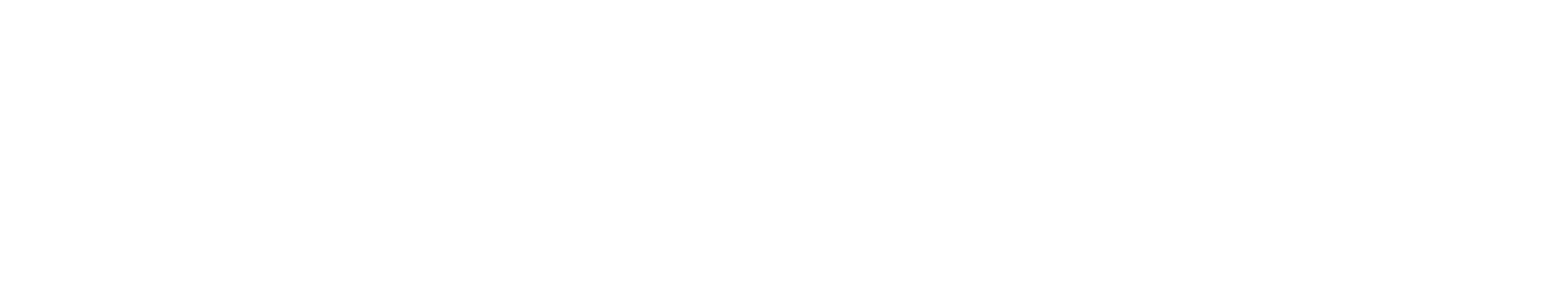
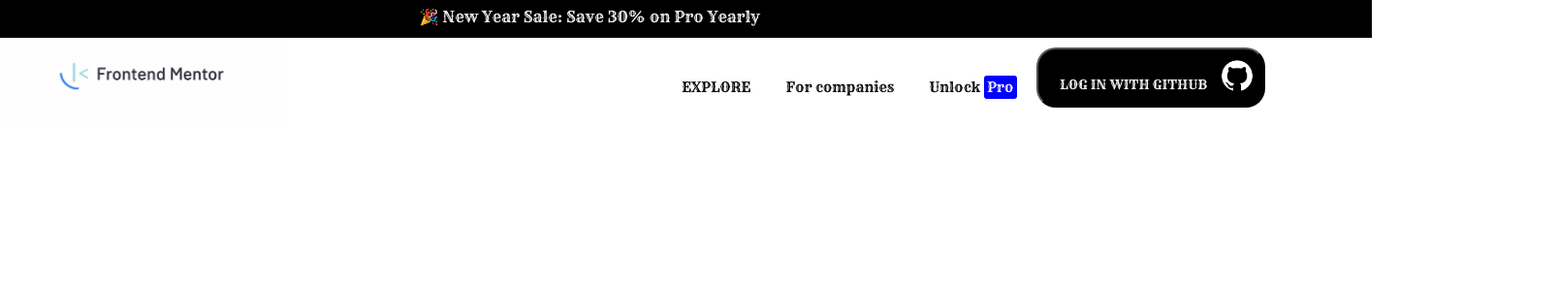
Before and after one commit to 0915kavoosi/bento-grid-showcase, a plain HTML site: page index.html in a window 1280 px wide. Shown: the whole page at 97% size, 1607 px wide, since content can reach past the window. Drawn offline with Linux system fonts and the light colour scheme.

Commit message:
feat: implement header UI with black bg, add navigation buttons, and include main image asset

```diff
--- a/index.html
+++ b/index.html
@@ -7,6 +7,41 @@
     <link rel="stylesheet" href="css/style.css">
 </head>
 <body>
+    <header class="header">
+        <div class="container">
+            <p class="p">
+                🎉 New Year Sale: Save 30% on Pro Yearly
+            </p>
+        </div>
+        <div class="header__item">
+            <div class="image__Frontend">
+                <img src="./image/photo__Frontend.jpg" alt="" class="photo">
+            </div>
+            <ul class="list">
+                <li class="list__item">
+                    <button class="item">EXPLORE</button>
+                    <button class="item">For companies</button>
+                    <button class="item">
+                        Unlock
+                        <span class="span_item">Pro</span>
+                    </button>
+                    <button class="item__link">
+                        <a href="https://github.com/" class="item__link">LOG IN WITH GITHUB</a>
+                    <img src="./image/image_github/github-mark/github-mark-white.png" alt="" class="icone_gitgub">
+                    </button>
+                </li>
+                <li class="list">
+                </li>
+            </ul>
+
+        </div>
+    </header>
+
+    <div class="image1">
+        <!-- <img class="image" src="./image/image_github/github-mark/github-mark-white.png" alt=""> -->
+    </div>
+
+
 
 </body>
 </html>
--- /dev/null
+++ b/sass/colors.scss
@@ -0,0 +1,25 @@
+$color-img-pink-light: #d66d75;
+$color-img-pink-white: #e29587;
+$color-white: #fff;
+$color-white-light: #f7f7f7;
+$color-pink-light: #fd5b68;
+$color-pink-white: #f18b79;
+$color-red: #ff0000;
+$color-text-white: #f7f7f769;
+$color-black: black;
+$color-yellow-light: #f5cd79;
+$color-yellow-white: #f7d794;
+$color-quan: aqua;
+$color-quan-light: #3dc1d3;
+$color-quan-white: #63cdda;
+$color-green-white: #7bed9f;
+$color-green-light: #2ed573;
+$color-white-high: #ffffff;
+$color-black-dark: #999;
+$color__nav_bar: rgba(46, 45, 45, 0.997);
+$color__body: #D65DB1;
+$color_gray__navbar: #686260;
+$color__main__card: #DDF2F2;
+$color__gray_light_bg: #CFD1BA;
+
+$color: #fff;
--- /dev/null
+++ b/sass/font-style.scss
@@ -0,0 +1,6 @@
+@font-face {
+    font-family: "font__header";
+    src: url('../font/Rye-Regular.ttf');
+    font-weight: 40;
+    font-style: normal;
+}
--- a/sass/style.scss
+++ b/sass/style.scss
@@ -0,0 +1,124 @@
+@import "font-style";
+@import "colors";
+:root {
+    --color-primery_bg: #F8E8F4;
+    --color-primery__background: #EE3B07;
+    --color-primery: #e1275f;
+    --color-secendery: #e75480;
+    --color-text: #f7f7f769;
+    --color-text-dark: #777;
+    --color-Grey-light-1: #faf9f9;
+    --color-Grey-light-2: #f4f2f2;
+    --color-Grey-light-3: #f0eeee;
+    --color-Grey-light-4: #ccc;
+    --color-Grey-dark-1: #333;
+    --color-Grey-dark-2: #777;
+    --color-Grey-dark-3: #999;
+    --line: 1px solid var(--color-Grey-light-2);
+    --box-shadow-1: 0 2rem 4rem rgba(0, 0, 0, 0.05);
+}
+body {
+    overflow: hidden;
+    display: flex;
+    justify-content: center;
+    align-items: center;
+}
+.container {
+    border: 1px solid;
+    padding: 0.4rem;
+    position: relative;
+    bottom: 0.5rem;
+    right: 2rem;
+    // width: 100rem;
+    // width: 10rem;
+    width: 100rem;
+    height: 1.5rem;
+    background-color: $color-black;
+}
+.p {
+    position: relative;
+    bottom: 1rem;
+    display: flex;
+    justify-content: center;
+    color: var(--color-Grey-light-2);
+    font-family: 'font__header';
+}
+.list {
+    display: flex;
+    justify-content: center;
+    align-items: center;
+    list-style: none;
+    position: relative;
+    top: 5rem;
+}
+.list__item {
+    display: inline-block;
+    left: 21rem;
+    position: relative;
+    bottom: 11rem;
+
+}
+
+.item {
+    font-size: 0.9rem;
+    padding: 1rem;
+    border: none;
+    background-color: #fff;
+    font-family: "font__header";
+}
+.span_item {
+    background-color: blue;
+    padding: 0.2rem;
+    color: #fff;
+    border: none;
+    border-radius: 3px;
+    font-family: "font__header";
+}
+.item:hover {
+    border-radius: 5px;
+    cursor: pointer;
+    background-color: var(--color-text);
+}
+.item__link {
+    position: relative;
+    bottom: 0.1rem;
+    border-radius: 20px;
+    outline: none;
+    // border: 1px solid;
+    background-color: black;
+    color: #fff;
+    // height: 5rem;
+    padding: 0.7rem;
+    text-decoration: none;
+    font-family: "font__header";
+}
+.photo {
+    // position: relative;
+    bottom: 2rem;
+    width: 19rem;
+    object-fit: cover;
+    height: 5rem;
+}
+.image__Frontend {
+    position: relative;
+    // bottom: rem;
+    left: 10rem;
+    // bottom: 1rem;
+}
+.image {
+    width: 5rem;
+    object-fit: cover;
+    height: 2rem;
+    position: relative;
+    top: 5rem;
+}
+.image1 {
+    position: relative;
+    top: 5rem;
+    width: 5rem;
+}
+.icone_gitgub {
+    border-radius: 50%;
+    width: 2rem;
+
+}
```
Also changed, not shown: css/style.css, font/OFL.txt (added), font/Rye-Regular.ttf (added), image/image_github/github-mark/github-mark-white.png (added), image/image_github/github-mark/github-mark-white.svg (added), image/image_github/github-mark/github-mark.png (added), image/image_github/github-mark/github-mark.svg (added), image/photo__Frontend.jpg (added), 1 other file.
